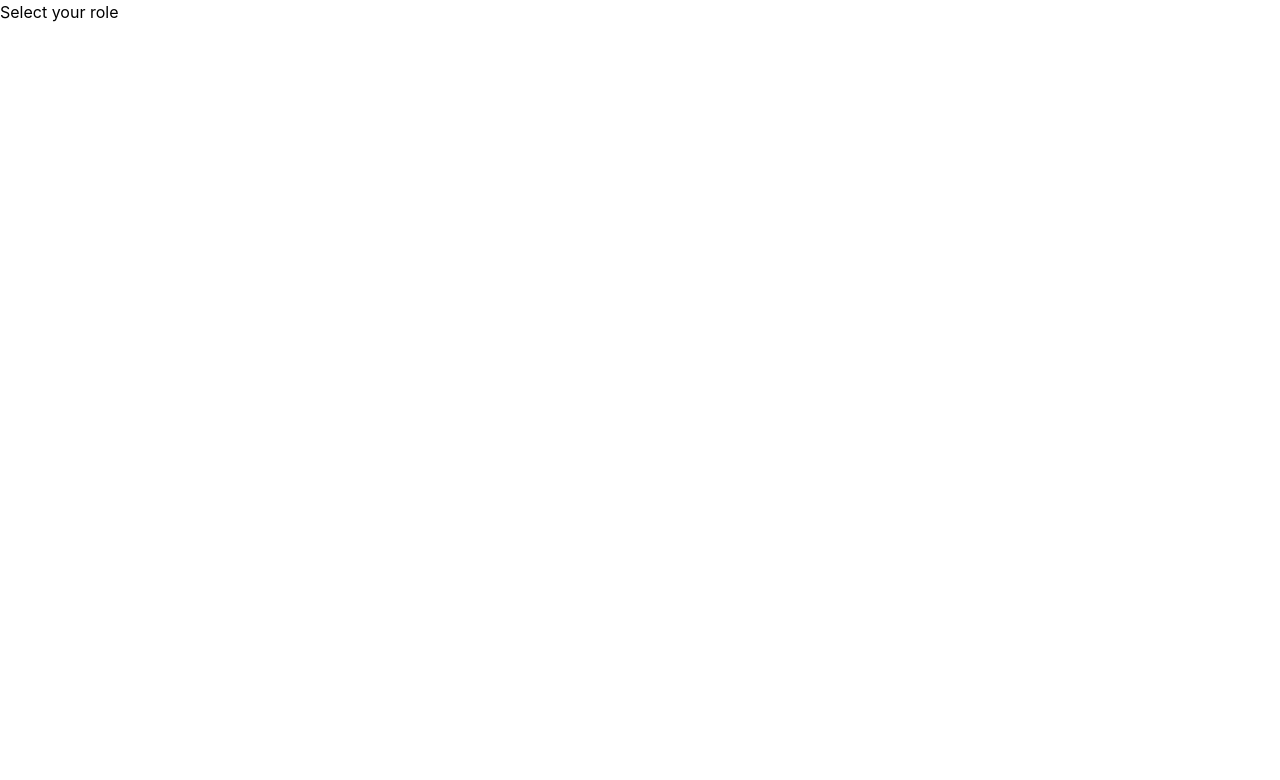
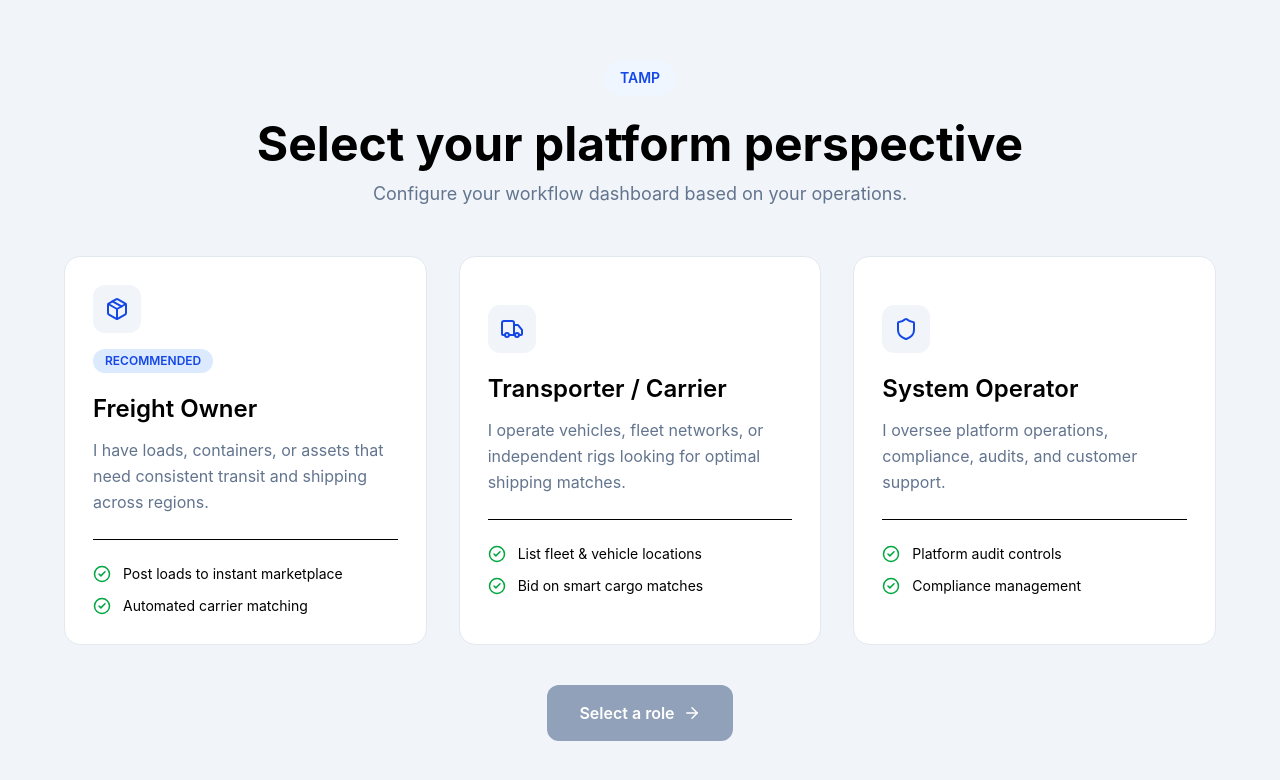
Before and after one commit to RefilweSothoane/tamp-mvp, a React (Vite) app: page /role-selection in a window 1280 px wide. Shown: the top 780 px of the page. Built offline with nearby package versions, Linux system fonts and the light colour scheme.

Commit message:
Implement role selection page

```diff
--- a/src/pages/auth/RoleSelection.jsx
+++ b/src/pages/auth/RoleSelection.jsx
@@ -1,7 +1,208 @@
+import { useState } from "react";
+import { useNavigate } from "react-router-dom";
+import {
+  Truck,
+  Shield,
+  Package,
+  CheckCircle2,
+  ArrowRight,
+} from "lucide-react";
+
+const roles = [
+  {
+    id: "freight-owner",
+    title: "Freight Owner",
+    description:
+      "I have loads, containers, or assets that need consistent transit and shipping across regions.",
+    features: [
+      "Post loads to instant marketplace",
+      "Automated carrier matching",
+    ],
+    icon: Package,
+    route: "/freight-owner/dashboard",
+    recommended: true,
+  },
+  {
+    id: "transporter",
+    title: "Transporter / Carrier",
+    description:
+      "I operate vehicles, fleet networks, or independent rigs looking for optimal shipping matches.",
+    features: [
+      "List fleet & vehicle locations",
+      "Bid on smart cargo matches",
+    ],
+    icon: Truck,
+    route: "/transporter/dashboard",
+  },
+  {
+    id: "admin",
+    title: "System Operator",
+    description:
+      "I oversee platform operations, compliance, audits, and customer support.",
+    features: [
+      "Platform audit controls",
+      "Compliance management",
+    ],
+    icon: Shield,
+    route: "/admin/dashboard",
+  },
+];
+
 function RoleSelection() {
+  const [selectedRole, setSelectedRole] = useState(null);
+
+  const navigate = useNavigate();
+
+  const continueToDashboard = () => {
+    if (!selectedRole) return;
+
+    navigate(selectedRole.route);
+  };
+
   return (
-    <div>
-      <h1>Select your role</h1>
+    <div className="min-h-screen bg-slate-100 flex items-center justify-center px-6 py-10">
+
+      <div className="max-w-6xl w-full">
+
+        <div className="text-center mb-12">
+
+          <div className="inline-flex items-center gap-2 bg-blue-50 text-blue-700 rounded-full px-4 py-2 text-sm font-semibold">
+            TAMP
+          </div>
+
+          <h1 className="text-5xl font-bold mt-6">
+            Select your platform perspective
+          </h1>
+
+          <p className="text-slate-500 mt-3 text-lg">
+            Configure your workflow dashboard based on your operations.
+          </p>
+
+        </div>
+
+        <div className="grid md:grid-cols-3 gap-8">
+
+          {roles.map((role) => {
+
+            const Icon = role.icon;
+
+            const selected = selectedRole?.id === role.id;
+
+            return (
+              <button
+                key={role.id}
+                onClick={() => setSelectedRole(role)}
+                className={`
+                text-left
+                rounded-2xl
+                border
+                bg-white
+                p-7
+                transition
+                duration-300
+                hover:-translate-y-1
+                hover:shadow-xl
+
+                ${
+                  selected
+                    ? "border-blue-600 bg-blue-50 shadow-xl ring-2 ring-blue-100"
+                    : "border-slate-200"
+                }
+                `}
+              >
+
+                <div className="flex justify-between items-start">
+
+                  <div className="w-12 h-12 rounded-xl bg-slate-100 flex items-center justify-center">
+
+                    <Icon className="text-blue-700"/>
+
+                  </div>
+
+                  {selected && (
+                    <CheckCircle2 className="text-blue-600"/>
+                  )}
+
+                </div>
+
+                {role.recommended && (
+                  <span className="inline-block mt-4 text-xs bg-blue-100 text-blue-700 rounded-full px-3 py-1 font-semibold">
+                    RECOMMENDED
+                  </span>
+                )}
+
+                <h2 className="text-2xl font-semibold mt-5">
+                  {role.title}
+                </h2>
+
+                <p className="text-slate-500 mt-3 leading-relaxed">
+                  {role.description}
+                </p>
+
+                <hr className="my-6"/>
+
+                <div className="space-y-3">
+
+                  {role.features.map((feature) => (
+
+                    <div
+                      key={feature}
+                      className="flex items-center gap-3 text-sm"
+                    >
+                      <CheckCircle2
+                        size={18}
+                        className="text-green-600"
+                      />
+
+                      {feature}
+
+                    </div>
+
+                  ))}
+
+                </div>
+
+              </button>
+            );
+
+          })}
+
+        </div>
+
+        <div className="flex justify-center mt-10">
+
+          <button
+            disabled={!selectedRole}
+            onClick={continueToDashboard}
+            className={`
+              px-8
+              py-4
+              rounded-xl
+              text-white
+              font-semibold
+              flex
+              items-center
+              gap-2
+              transition
+
+              ${
+                selectedRole
+                  ? "bg-slate-900 hover:bg-slate-800"
+                  : "bg-slate-400 cursor-not-allowed"
+              }
+            `}
+          >
+            {selectedRole
+              ? `Continue as ${selectedRole.title}`
+              : "Select a role"}
+
+            <ArrowRight size={18}/>
+          </button>
+
+        </div>
+
+      </div>
+
     </div>
   );
 }
```
